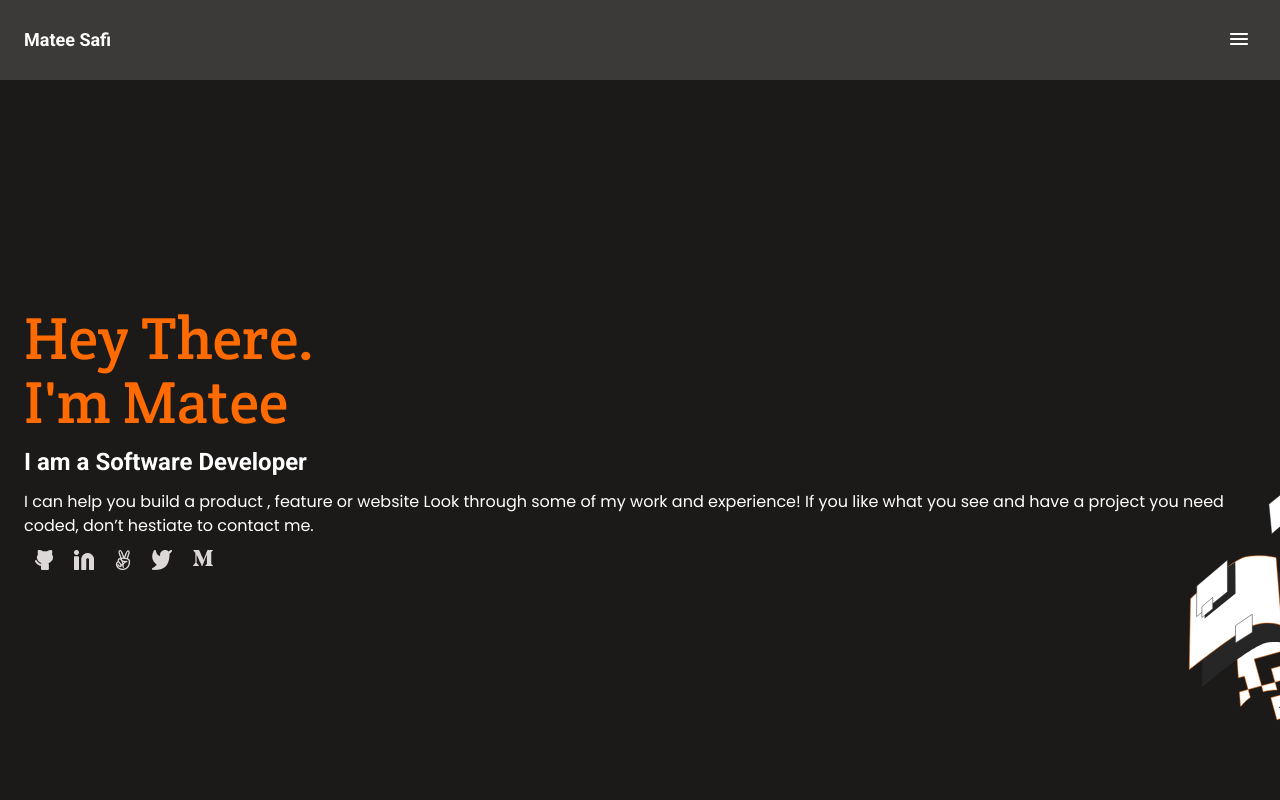
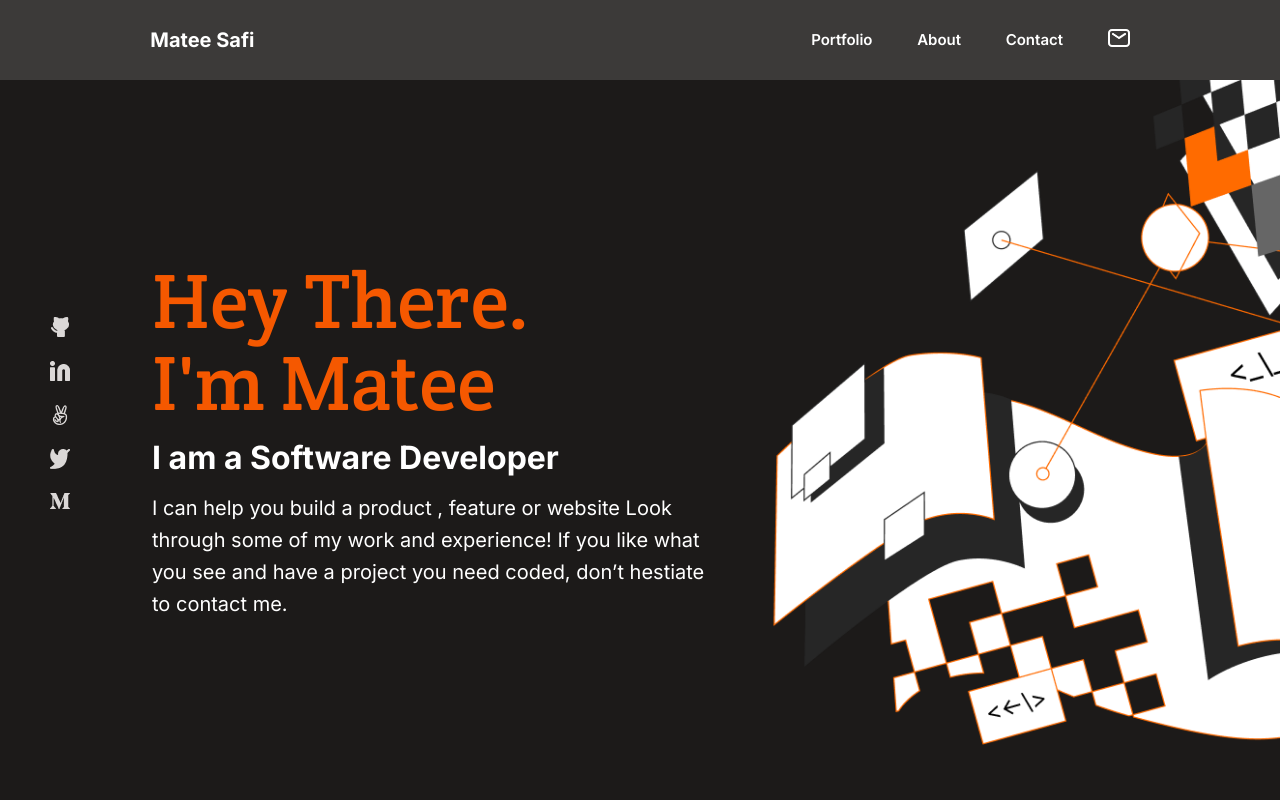
Before and after one commit to matee-safi/My-Portfolio, a website: page index.html in a window 1280 px wide. Shown: the top 800 px of the page. Drawn offline with Linux system fonts and the light colour scheme.

Commit message:
add desktop version

```diff
--- a/index.html
+++ b/index.html
@@ -7,7 +7,7 @@
     <meta name="viewport" content="width=device-width, initial-scale=1.0">
     <title>Matee Safi - Portfolio</title>
     <link rel="stylesheet" href="styles.css">
-    <link rel="preconnect" href="https://fonts.googleapis.com"><link rel="preconnect" href="https://fonts.gstatic.com" crossorigin><link href="https://fonts.googleapis.com/css2?family=Crete+Round:wght@400;500;600;700&family=Inter:wght@400;500;600;700&family=Poppins:wght@400;500;600;700&family=Roboto:wght@400;500;600;700&display=swap" rel="stylesheet">
+    <link rel="preconnect" href="https://fonts.googleapis.com"><link rel="preconnect" href="https://fonts.gstatic.com" crossorigin><link href="https://fonts.googleapis.com/css2?family=Crete+Round:wght@100;200;300;400;500;600;700&family=Inter:wght@400;500;600;700&family=Poppins:wght@400;500;600;700&family=Roboto:wght@400;500;600;700&display=swap" rel="stylesheet">
 </head>
 
 <body>
@@ -20,8 +20,44 @@
                 <img id="hamburger" src="./assets/hamburger-icon.svg" alt="hamburger menu">
             </div>
         </nav>
+        <nav class="desktop color-primary">
+            <ul>
+                <h6>Matee Safi</h6>
+                <li><a class="color-primary" href="#">Portfolio</a></li>
+                <li><a class="color-primary"  href="#">About</a></li>
+                <li><a class="color-primary"  href="#">Contact</a></li>
+                <li class="mail"><a href="#"><img src="/assets/mail-icon.png" alt="email"></a></li>
+            </ul>
+        </nav>
       </header>
     <section class="headline color-primary">
+        <ul class="social-media-desktop-visible social-media">
+            <li>
+                <a href="https://github.com/matee-safi">
+                    <img class="icon" src="./assets/github-icon.png" alt="github">
+                </a>
+            </li>
+            <li>
+                <a href="https://linkedin.com/in/matee-safi-755421243)">
+                    <img class="icon" src="./assets/linkedin-icon.png" alt="linkedin">
+                </a>
+            </li>
+            <li>
+                <a href="">
+                    <img class="icon" src="./assets/angelist-icon.png" alt="angelist">
+                </a>
+            </li>
+            <li>
+                <a href="https://twitter.com/matee_safi">
+                    <img class="icon" src="./assets/twitter-icon.png" alt="twitter">
+                </a>
+            </li>
+            <li>
+                <a href="">
+                    <img class="medium" src="./assets/medium-icon.png" alt="medium">
+                </a>
+            </li>
+        </ul>
         <div class="main-line color-secondary">
             <h1 class="fw-400">Hey There.<br>I'm Matee</h1>
         </div>
@@ -32,7 +68,7 @@
             <p>I can help you build a product , feature or website Look through some of my work and experience! If you like what you see and have a project you need coded,
                 don’t hestiate to contact me.</p>
         </div>
-        <ul class="social-media">
+        <ul class="social-media social-media-desktop">
             <li>
                 <a href="https://github.com/matee-safi">
                     <img class="icon" src="./assets/github-icon.png" alt="github">
--- a/styles.css
+++ b/styles.css
@@ -485,3 +485,141 @@ textarea::placeholder {
   background: #f4f1f0;
   color: #5b5957;
 }
+
+.desktop {
+  display: none;
+}
+
+.social-media-desktop-visible {
+  display: none;
+}
+
+/* Desktop version */
+
+@media only screen and (min-width: 768px) {
+
+  nav {
+    display: none;
+  }
+
+  .desktop {
+    display: inline-block;
+  }
+
+  .desktop h6 {
+    font-family: 'Inter', sans-serif;
+    font-style: normal;
+    font-weight: 700;
+    font-size: 20px;
+    padding-left: 10%;
+    padding-right: 40%;
+
+  }
+
+  .desktop ul {
+    display: flex;
+    flex-direction: row;
+    height: 100%;
+    align-items: center;
+    list-style: none;
+    justify-content: space-between;
+    line-height: 20px;
+    flex-grow: 0;
+  }
+
+  .desktop li {
+    justify-content: right;
+    font-family: 'Inter';
+    font-style: normal;
+    font-weight: 600;
+    font-size: 15px;
+  }
+
+  .desktop a {
+    text-decoration: none;
+    color: fff;
+  }
+
+  .mail {
+    padding-right: 10%;
+  }
+
+  .main-line {
+    color: #F55800;
+    font-size: 52px;
+    line-height: 82px;
+    font-weight: 300;
+  }
+
+  .second-line {
+    font-family: 'Inter', sans-serif;
+    font-weight: 100;
+    font-size: 32px;
+    line-height: 44px;
+  }
+
+  .third-line {
+    width: 566px;
+    font-family: 'Inter', sans-serif;
+    font-weight: 400;
+    font-size: 20px;
+    line-height: 32px;
+  }
+
+  .headline {
+    padding-left: 10%;
+    background-image: url(/assets/Illustration-header.png);
+    background-position: right;
+    background-size: 80vh auto;
+  }
+
+  .social-media-desktop {
+    display: none;
+  }
+
+  .social-media-desktop-visible {
+    display: flex;
+    height: 90vh;
+    width: 15%;
+    position: absolute;
+    top: 49px;
+    left: -60px;
+    flex-direction: column;
+    justify-content: center;
+    gap: 20px;
+  }
+
+  .recent-works {
+    width: 80%;
+  }
+
+  .works h2 {
+    color: #091E42;
+    display: flex;
+    float: left;
+    margin-bottom: 40px;
+    width: 30%;
+  }
+
+  .works hr {
+    margin-top: 163px;
+    width: 70%;
+    float: right;
+    height: 3px;
+    background-color: #9b9b9b;
+  }
+
+  .works img {
+    margin-top: 55px;
+    min-width: 50%;
+  }
+
+  .recent-works h3 {
+    display: inline;
+    width: 50%;
+    font-size: 40px;
+    line-height: 52px;
+    margin-top: -100px;
+  }
+
+}
```
Also changed, not shown: assets/Illustration-header.png (added), assets/mail-icon.png (added).
